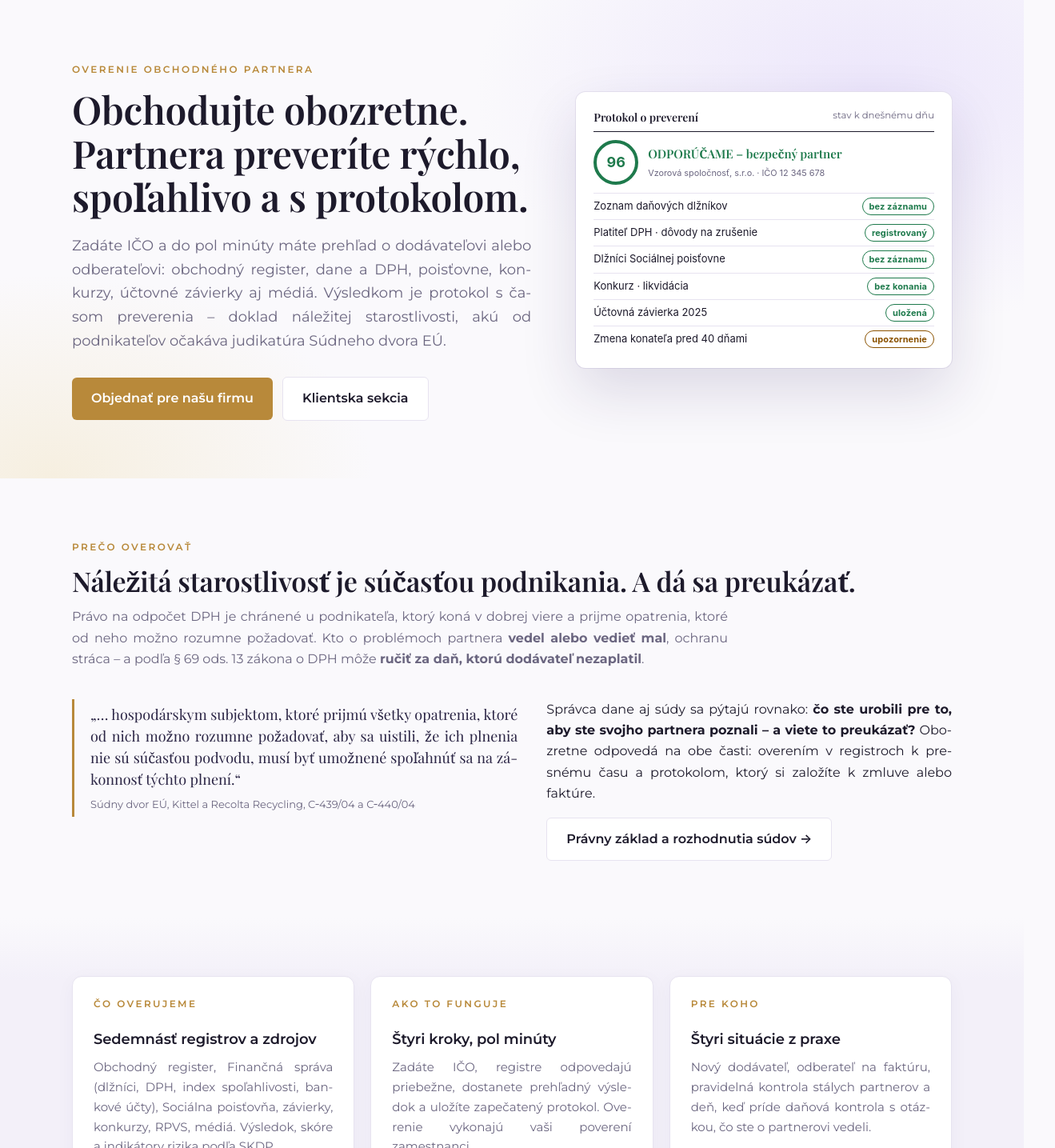
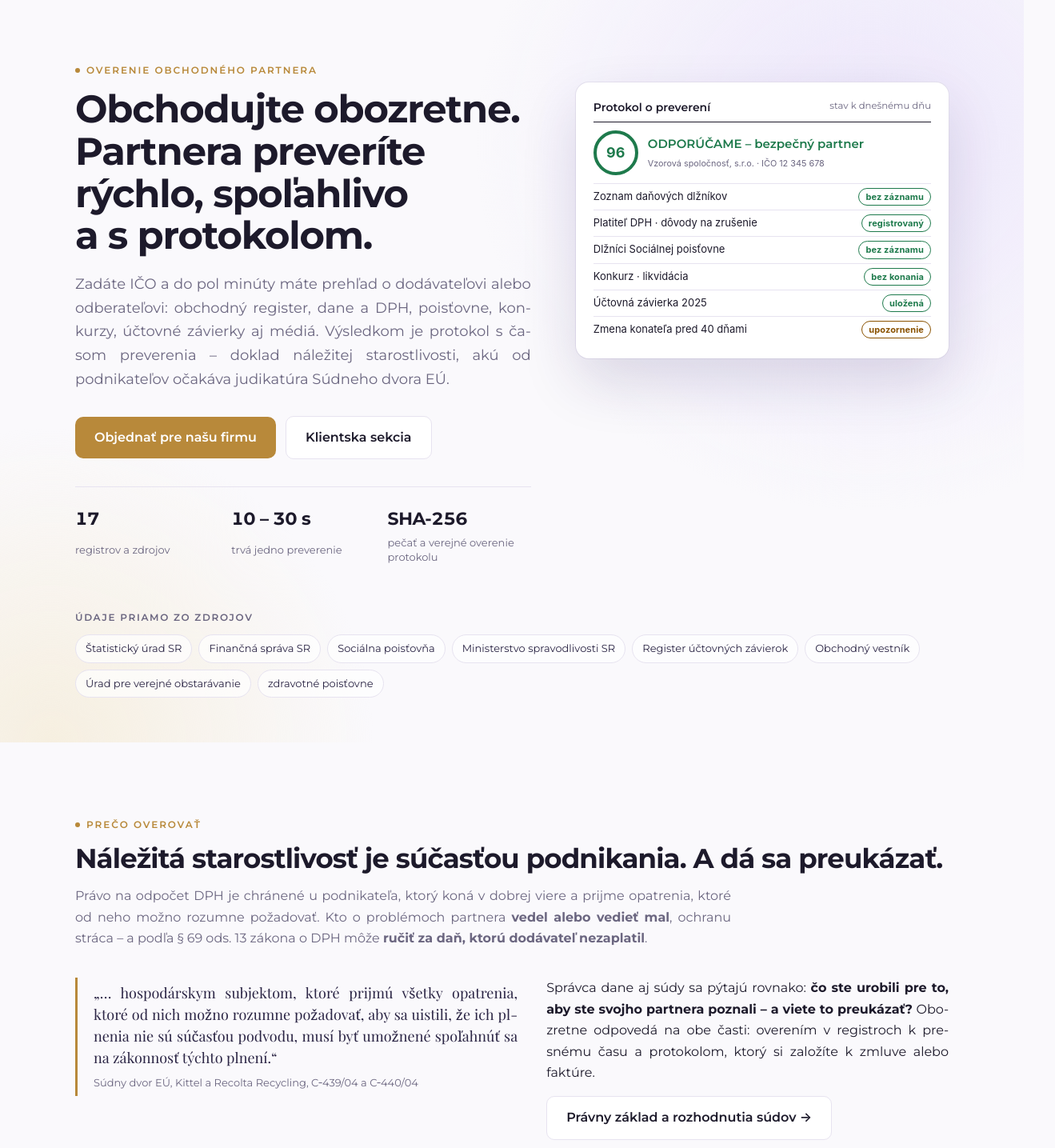
Before and after one commit to anty11/eM, a Next.js app in the folder overenie-ico/: page / in a window 1280 px wide. Shown: the part 80-1515 px from the top of the page at 80% size, 1319 px wide, since content can reach past the window. Built offline with nearby package versions, Linux system fonts and the light colour scheme.

Commit message:
v2.11.38: modernejší verejný web – nadpisy, ukazovatele a zdroje v úvode, objednávka v dvoch stĺpcoch, zarovnania
Co-Authored-By: Claude Opus 5.5 <noreply@anthropic.com>
Claude-Session: https://claude.ai/code/session_01SKqegnWLyVyf1fmqvLSBdv

```diff
--- a/overenie-ico/app/components/site/Hero.tsx
+++ b/overenie-ico/app/components/site/Hero.tsx
@@ -15,6 +15,11 @@ export function Hero({ lead }: { lead?: string }) {
               <a className="s-btn gold" href="/objednavka">Objednať pre našu firmu</a>
               <a className="s-btn light" href="/login">Klientska sekcia</a>
             </div>
+            <ul className="s-stats">
+              <li><b>17</b><span>registrov a zdrojov</span></li>
+              <li><b>10 – 30 s</b><span>trvá jedno preverenie</span></li>
+              <li><b>SHA-256</b><span>pečať a verejné overenie protokolu</span></li>
+            </ul>
           </div>
           <div className="s-proto" aria-hidden>
             <div className="ph">
@@ -38,9 +43,18 @@ export function Hero({ lead }: { lead?: string }) {
             </ul>
           </div>
         </div>
+        <div className="s-wrap s-sources" aria-label="Zdroje údajov">
+          <span>Údaje priamo zo zdrojov</span>
+          <ul>
+            {SOURCES.map((x) => <li key={x}>{x}</li>)}
+          </ul>
+        </div>
       </section>
   );
 }
+
+/** Inštitúcie, z ktorých registrov preverenie čerpá (pás pod úvodom). */
+const SOURCES = ["Štatistický úrad SR", "Finančná správa SR", "Sociálna poisťovňa", "Ministerstvo spravodlivosti SR", "Register účtovných závierok", "Obchodný vestník", "Úrad pre verejné obstarávanie", "zdravotné poisťovne"];
 
 /** Karty advokátskych kancelárií s odbornou záštitou – len popis a odkaz na web. */
 export function Firms() {
--- a/overenie-ico/app/objednavka/page.tsx
+++ b/overenie-ico/app/objednavka/page.tsx
@@ -49,6 +49,11 @@ export default function OrderPage() {
               Vyplňte údaje o spoločnosti a kontaktnej osobe. Do jedného pracovného dňa vám pošleme cenovú ponuku podľa počtu poverených zamestnancov,
               zmluvu a po jej potvrdení prístupy do klientskej sekcie. Objednávka je do podpisu zmluvy nezáväzná.
             </p>
+            <ol className="s-next">
+              <li><b>Odošlete objednávku</b><span>verzia, počet poverených zamestnancov, kontakt</span></li>
+              <li><b>Do jedného pracovného dňa</b><span>cenová ponuka a zmluva na e-mail</span></li>
+              <li><b>Po potvrdení zmluvy</b><span>prístupy do klientskej sekcie a úvodné školenie (Rozšírené)</span></li>
+            </ol>
           </div>
 
           {done ? (
--- a/overenie-ico/app/site.css
+++ b/overenie-ico/app/site.css
@@ -268,5 +268,76 @@
 .s-wrap.s-center > .s-form, .s-wrap.s-center > .s-compare-wrap { max-width: 780px; margin-left: auto; margin-right: auto; }
 
 /* texty do bloku (justify) s delením slov – odseky, odrážky a popisy; nie nadpisy, tlačidlá, tabuľky a krátke popisky */
-.site p, .site li, .site .s-quote, .site .s-firm p, .site .s-card p, .site .s-step p, .site .s-legal, .site .s-foot .legal { text-align: justify; hyphens: auto; -webkit-hyphens: auto; }
+/* do bloku len od 700 px – na telefóne by medzi slovami vznikali veľké medzery */
+@media (min-width: 700px) { .site p, .site li, .site .s-quote, .site .s-firm p, .site .s-card p, .site .s-step p, .site .s-legal, .site .s-foot .legal { text-align: justify; hyphens: auto; -webkit-hyphens: auto; } }
 .site .s-note, .site .s-eyebrow, .site .s-actions, .site .s-compare td, .site .s-compare th, .site .s-proto, .site .s-form label, .site .s-plan-pick small, .site .s-more-menu a, .site .s-teaser .more, .site .s-compare-more { text-align: left; hyphens: manual; }
+
+
+/* ===================================================================================================
+   Modernizácia verejného webu (v2.11.38): bezpätkové nadpisy, ukazovatele a pás zdrojov v úvode,
+   jednotné zaoblenia a tiene, zarovnanie blokov na spoločné okraje, objednávka v dvoch stĺpcoch
+   =================================================================================================== */
+.site h1, .site h2 { font-family: var(--s-sans); font-weight: 700; letter-spacing: -0.025em; }
+.site h1 { line-height: 1.1; }
+.site h2 { line-height: 1.18; }
+.s-brand, .site a.s-brand, .s-foot h4, .s-cases b, .s-compare .pn, .s-proto .ph, .s-proto .vl, .s-card .num { font-family: var(--s-sans); }
+.s-foot h4 { font-weight: 700; letter-spacing: 0; }
+.s-compare .pn { font-weight: 700; letter-spacing: -0.01em; }
+.s-cases b { font-weight: 700; font-size: 15px; }
+.s-eyebrow { display: inline-flex; align-items: center; gap: 8px; letter-spacing: 0.16em; }
+.s-eyebrow::before { content: ""; width: 6px; height: 6px; border-radius: 50%; background: currentColor; }
+.s-btn { border-radius: 10px; }
+.s-card, .s-firm, .s-form, .s-compare-wrap, .s-close-box { border-radius: 16px; }
+.s-card { transition: transform 0.18s ease, box-shadow 0.18s ease, border-color 0.18s ease; }
+.s-head h2 + p, .s-head h1 + p { margin-top: 14px; }
+.s-band { padding: clamp(56px, 7vw, 88px) 0; }
+.s-wrap { padding: 0 clamp(16px, 3vw, 24px); }
+
+/* úvod: ukazovatele pod tlačidlami a pás zdrojov */
+.s-stats { list-style: none; margin: 34px 0 0; padding: 22px 0 0; border-top: 1px solid var(--s-line); display: grid; grid-template-columns: repeat(3, minmax(0, 1fr)); gap: 16px; }
+.s-stats li { display: grid; gap: 2px; text-align: left !important; }
+.s-stats b { font-size: 22px; font-weight: 700; letter-spacing: -0.02em; color: var(--s-ink); font-variant-numeric: tabular-nums; }
+.s-stats span { font-size: 13px; color: var(--s-muted); line-height: 1.4; }
+.s-sources { margin-top: 56px; display: flex; align-items: center; gap: 12px 20px; flex-wrap: wrap; }
+.s-sources > span { font-size: 12px; letter-spacing: 0.14em; text-transform: uppercase; font-weight: 600; color: var(--s-muted); white-space: nowrap; }
+.s-sources ul { list-style: none; margin: 0; padding: 0; display: flex; flex-wrap: wrap; gap: 8px; }
+.s-sources li { font-size: 13px; padding: 6px 12px; border-radius: 99px; background: rgba(255, 255, 255, 0.7); border: 1px solid var(--s-line); color: var(--s-ink-2); text-align: left !important; white-space: nowrap; }
+.s-hero { padding-bottom: 56px; }
+.s-hero .s-proto { margin-top: 30px; border-radius: 16px; }
+
+/* domovská tabuľka verzií na celú šírku obsahu (zarovnaná s nadpisom a kartami) */
+.s-compare-wrap.compact, .s-compare-more { max-width: none; margin-left: 0; margin-right: 0; }
+.s-compare-more { display: inline-block; margin-top: 14px; }
+
+/* objednávka: vľavo nadpis a postup, vpravo formulár (od 980 px); porovnanie verzií pod tým na celú šírku */
+.s-next { list-style: none; counter-reset: n; margin: 28px 0 0; padding: 0; display: grid; gap: 14px; }
+.s-next li { counter-increment: n; display: grid; grid-template-columns: 34px 1fr; column-gap: 14px; align-items: start; text-align: left !important; }
+.s-next li::before { content: counter(n); grid-row: span 2; width: 34px; height: 34px; border-radius: 50%; display: grid; place-items: center; font-weight: 700; font-size: 14px; color: var(--s-primary); background: var(--s-primary-soft); }
+.s-next b { color: var(--s-ink); font-size: 15px; line-height: 1.3; padding-top: 6px; }
+.s-next span { color: var(--s-muted); font-size: 14px; line-height: 1.45; }
+.s-wrap.s-center > .s-compare-wrap { max-width: none; }
+@media (min-width: 980px) {
+  .s-wrap.s-center:has(> .s-form) { display: grid; grid-template-columns: minmax(0, 0.9fr) minmax(0, 1.1fr); gap: 56px; align-items: start; }
+  .s-wrap.s-center:has(> .s-form) > .s-head { position: sticky; top: 104px; margin-bottom: 0; }
+  .s-wrap.s-center:has(> .s-form) > .s-form { max-width: none; margin: 0; }
+}
+
+/* päta – kratší prechod */
+.s-foot { padding-top: 130px; }
+
+@media (max-width: 860px) {
+  .s-stats { grid-template-columns: repeat(3, minmax(0, 1fr)); }
+  .s-sources { margin-top: 36px; }
+}
+@media (max-width: 600px) {
+  .s-stats { grid-template-columns: 1fr 1fr; }
+  .s-stats li:last-child { grid-column: 1 / -1; }
+  .s-actions .s-btn { flex: 1 1 100%; text-align: center; }
+  .s-sources > span { flex-basis: 100%; }
+  .s-close-box .s-actions { flex-wrap: wrap; }
+}
+.s-hero .s-wrap.s-sources { display: flex; grid-template-columns: none; align-items: center; gap: 12px 20px; flex-wrap: wrap; }
+.site h1, .site h2, .site h3 { text-wrap: balance; }
+.s-lead, .s-head p { text-wrap: pretty; }
+/* do bloku len dlhé odseky; v úzkych stĺpcoch (karty, kroky, zoznam registrov, päta) zarovnanie vľavo – bez veľkých medzier */
+.site .s-card p, .site .s-step p, .site .s-regs li, .site .s-cases li, .site .s-firm p, .site .s-foot p, .site .s-foot .legal, .site .s-form p, .site .s-close-box p { text-align: left; hyphens: manual; -webkit-hyphens: manual; }
--- a/overenie-ico/lib/scan.ts
+++ b/overenie-ico/lib/scan.ts
@@ -21,7 +21,7 @@ import { checkSocpoist } from "./sources/socpoist";
 import type { CheckResult, CompanyProfile, Ctx, ScanReport, SearchLog } from "./types";
 import { META } from "./sources/meta";
 
-export const APP_VERSION = "2.11.37";
+export const APP_VERSION = "2.11.38";
 
 /** Celkový časový limit preverenia – čo nestihne, označí sa ako „zdroj neodpovedal“ (dá sa doplniť cez AI / znova). */
 const DEADLINE_MS = 25000;
```
Also changed, not shown: 2 other files (tests, documents, lock files or other folders).
